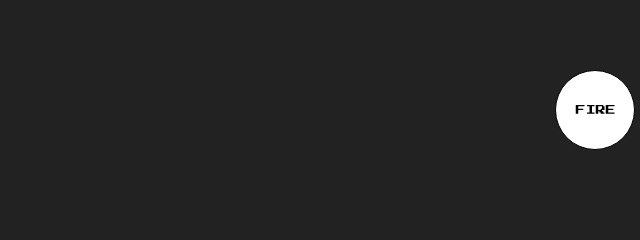
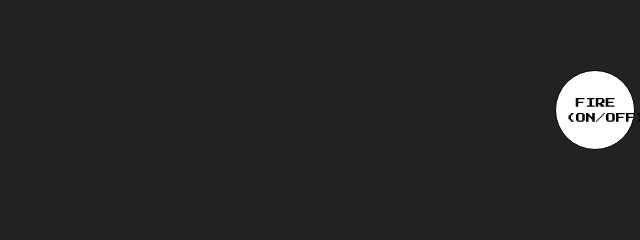
Before and after one commit to umarbasha007/myProfileSite, a plain HTML site: page index.html in a window 1280 px wide. Both pictures are taken after a click on the button "START". Shown: the part 405-645 px from the top of the page, 640-1280 px from the left. Drawn offline with nearby package versions, Linux system fonts and the light colour scheme.

Commit message:
fire on/off

```diff
--- a/index.html
+++ b/index.html
@@ -44,7 +44,7 @@
     <li class="hud__score">Score: <span>0</span></li>
   </ul>
 
-  <button id="fire"> Fire </button>
+  <button id="fire"> Fire (ON/OFF) </button>
   <div id="control-ship" class="controls row hud--hidden">
 
       <div class="col-6 hud__score" id="move-left" >
```
